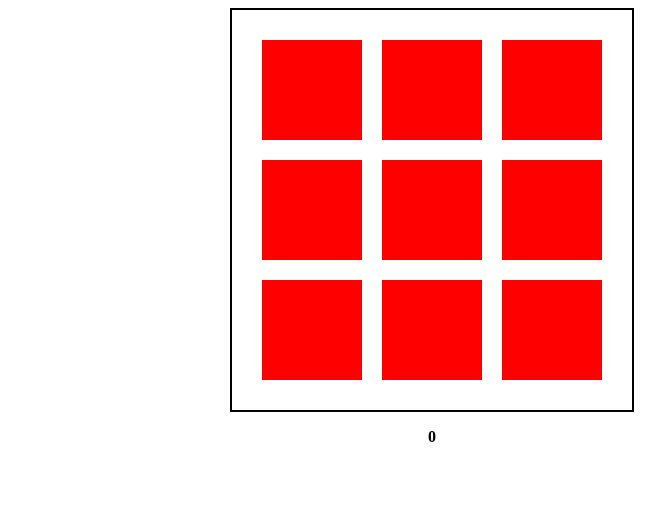
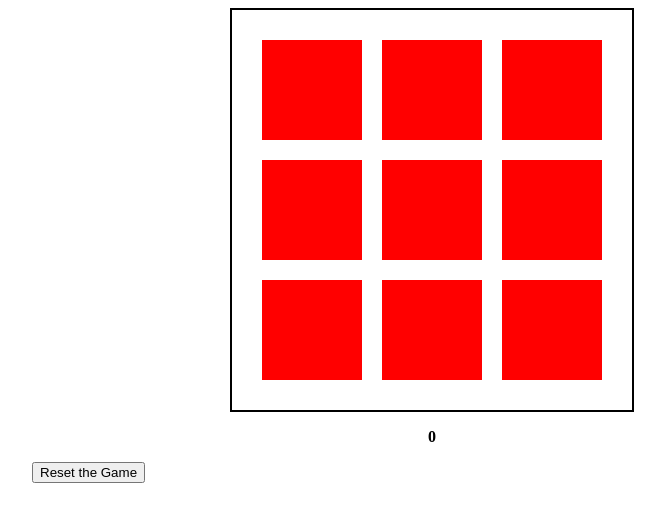
Before and after one commit to starman-cook/miner_game, a React (Create React App) app: page / in a window 1280 px wide. Shown: the top 522 px of the page, without its empty margins (208-873 px from the left). Built offline with nearby package versions, Linux system fonts and the light colour scheme.

Commit message:
#4 ticket is done

```diff
--- a/src/App.js
+++ b/src/App.js
@@ -1,8 +1,8 @@
-import React, { useEffect, useState } from 'react';
+import React, { useState } from 'react';
 import './App.css';
 import SquareField from './Components/SquareField/SquareField';
 import CounterOfTries from './Components/CounterOfTries/CounterOfTries';
-
+import ButtonReset from './Components/ButtonReset/ButtonReset';
 
 // CREATION OF SQUARE FILED (WIDTH, HEIGHT, SizeOfEachSquareInPixels, MARGIN, COLOR)
 const squareField = new SquareField(3, 3, 100, 10, 'red');
@@ -14,10 +14,10 @@ const App = () => {
 
   const [game, setGame] = useState(squareField.getSquareArray());
 
-let squareDiv = squareField.getSquareDiv();
+  let squareDiv = squareField.getSquareDiv();
+
   const CreationOfTheGame = () => {
     let squaresCopy = [...game];
-    squaresCopy = [];
     squaresCopy.push(squareField.getSquareArray());
     setGame(squaresCopy);
   }
@@ -29,14 +29,27 @@ let squareDiv = squareField.getSquareDiv();
       }
     })
   }
-  console.log(squareField.randomObject);
-  console.log(squareField.minesArray);
 
+  const resetTheGame = () => {
+    let squaresCopy = [...game];
+    squareField.clearSquareArray();
+    squareField.createAllSquaresArray();
+    squareField.makeRandomNumbers();
+    squaresCopy.push(squareField.getSquareArray());
+    squareField.counter = 0;
+    squareField.gameIsOver = false;
+    setGame(squaresCopy);
+    squareDiv = squareField.getSquareDiv();
+  }
 
   return (
     <div onClick={reloadField} className="container">
       {squareDiv}
     <CounterOfTries text={squareField.counter} />
+    <ButtonReset
+    btnOnClickReset={resetTheGame}
+    text='Reset the Game'
+    />
     </div>
   );
 }
--- /dev/null
+++ b/src/Components/ButtonReset/ButtonReset.js
@@ -0,0 +1,13 @@
+import React from 'react';
+import './ButtonReset.css';
+
+const ButtonReset = (props) => {
+    return (
+        <div className='btn_reset'>
+            <button className="btn_reset__btn" onClick={props.btnOnClickReset}>{props.text}</button>
+        </div>
+    )
+}
+
+
+export default ButtonReset;
--- a/src/Components/SquareField/SquareField.js
+++ b/src/Components/SquareField/SquareField.js
@@ -59,7 +59,7 @@ return squaresDiv
         return squareStyle
     }
     pickASquare(id) {
-        if (this._gameIsOver === true) {
+        if (this.gameIsOver === true) {
             return;
         }
         const index = this._allSquares.findIndex((square) => square.id === id);
@@ -68,7 +68,7 @@ return squaresDiv
         oneSquare.state = this.open;
         if(oneSquare.id === this.randomObject) {
             oneSquare.hasItem = this.objectFound;
-            this._gameIsOver = true;
+            this.gameIsOver = true;
             // add this if you dont want to count as try when you find object
             // this.counter--;
         }
@@ -105,7 +105,7 @@ return squaresDiv
     mine = 'mine';
     objectFound = 'objectFound';
     detection = 'mineFound';
-    _gameIsOver = false;
+    gameIsOver = false;
     counter = 0;
 }
 
```
Also changed, not shown: src/Components/ButtonReset/ButtonReset.css (added).
